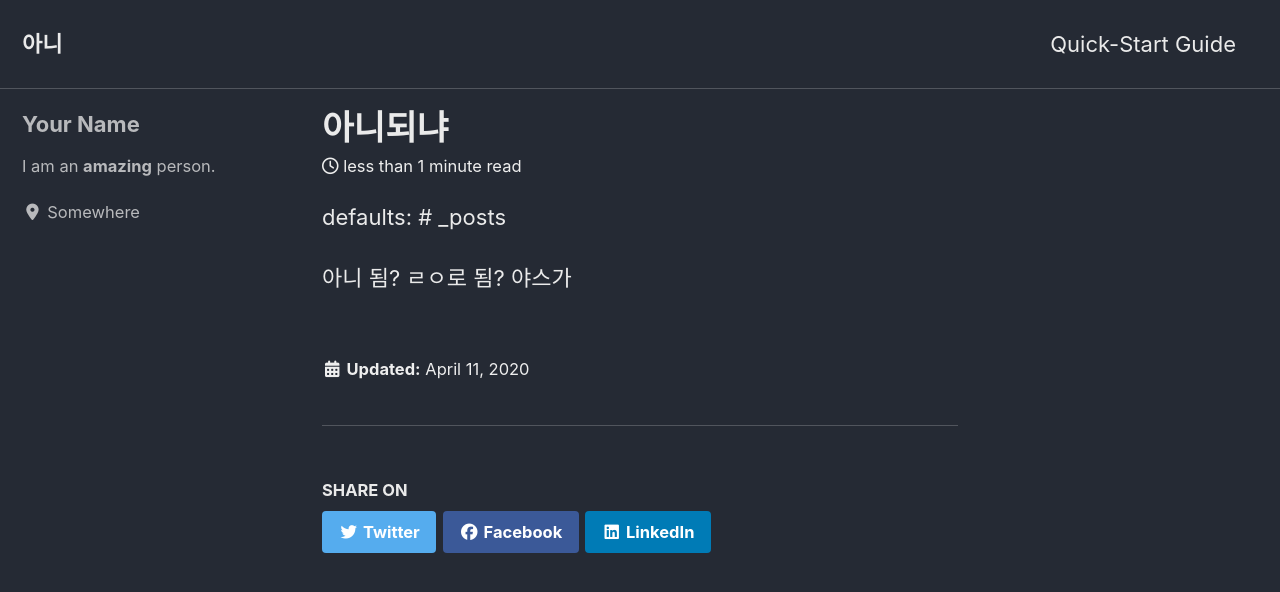
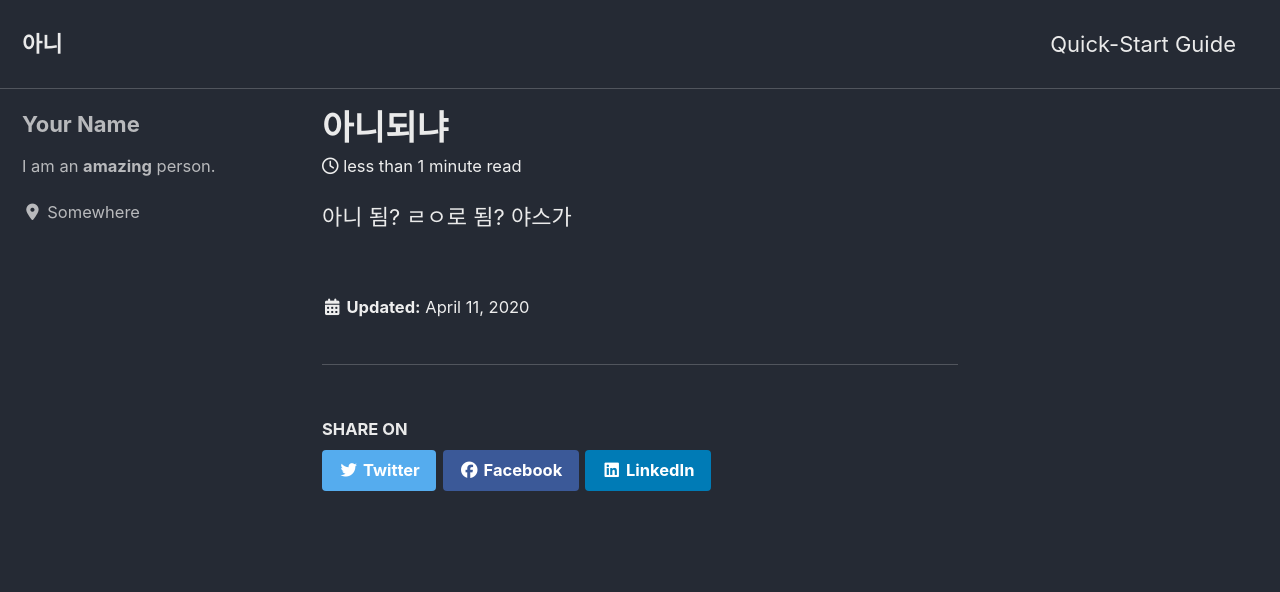
Before and after one commit to pmfpdf/pmfpdf.github.io, a Jekyll site: the page built from _posts/2020-04-11-아니되냐.md, in a window 1280 px wide and 900 px high. Shown: the top 592 px of the window. Built offline with Jekyll 4.4.1, drawn with Linux system fonts in a browser that asks for light colours; cached includes are drawn as plain includes; nearby versions of some CDN libraries.

Commit message:
post test 2

```diff
--- a/_posts/2020-04-11-아니되냐.md
+++ b/_posts/2020-04-11-아니되냐.md
@@ -1,6 +1,3 @@
-defaults:
-  # _posts
-
 아니 됨?
 ㄹㅇ로 됨?
 야스가
```
